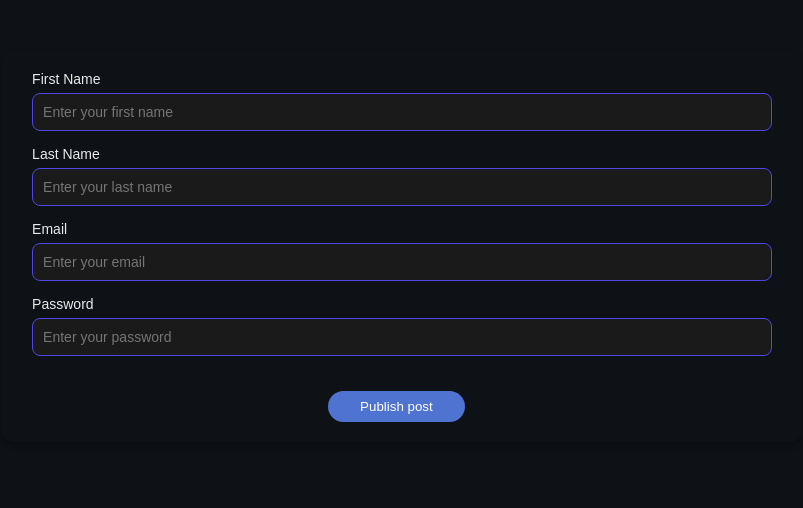
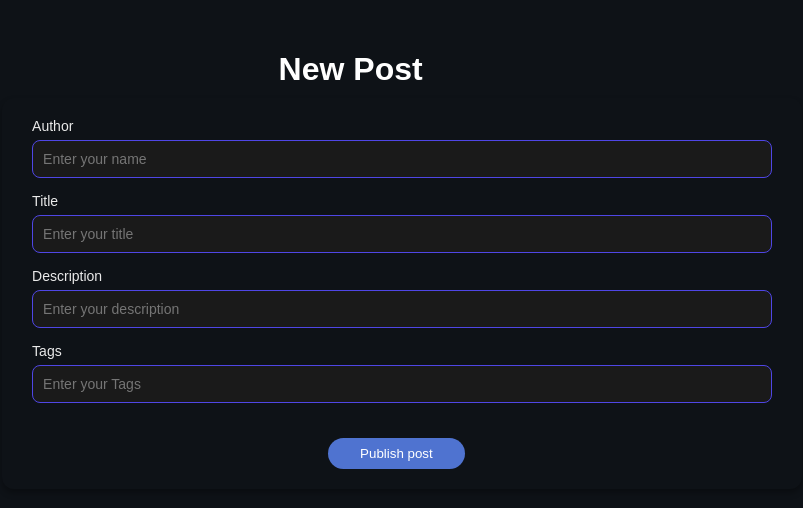
Before and after one commit to moaminrajabi/BlogPage, a React (Vite) app: page /new-post in a window 1280 px wide. Shown: the top 508 px of the page, without its empty margins (259-1062 px from the left). Built offline with nearby package versions, Linux system fonts and the light colour scheme.

Commit message:
[ADD] Add Post Form

```diff
--- a/src/App.css
+++ b/src/App.css
@@ -173,3 +173,7 @@ strong:hover {
   outline: none;
   transition: border 0.3s ease;
 }
+.newPost {
+  margin-bottom: 10px;
+  margin-left: 40%;
+}
--- a/src/components/AddPostForm.jsx
+++ b/src/components/AddPostForm.jsx
@@ -1,52 +1,64 @@
-import React from "react";
+import React, { useState } from "react";
 import "../App.css";
 
-function AddPostForm() {
+function AddPostForm({ onAddPost }) {
+  const [author, setAuthor] = useState("");
+  const [title, setTitle] = useState("");
+  const [description, setDescription] = useState("");
+  const [tags, setTags] = useState("");
+
+  const handleSubmit = (e) => {
+    e.preventDefault();
+    onAddPost({ title, description, tags: tags.split(",") });
+    setTitle("");
+    setDescription("");
+    setTags("");
+  };
   return (
     <div class="form-container">
-      <form>
+      <form onSubmit={handleSubmit}>
         <div class="form-group">
-          <label className="lable" for="firstName">
-            First Name
+          <label className="lable" for="author">
+            Author
           </label>
           <input
             className="inputAddForm"
             type="text"
             id="firstName"
-            placeholder="Enter your first name"
+            placeholder="Enter your name"
           />
         </div>
         <div class="form-group">
-          <label className="lable" for="lastName">
-            Last Name
+          <label className="lable" for="title">
+            Title
           </label>
           <input
             className="inputAddForm"
             type="text"
             id="lastName"
-            placeholder="Enter your last name"
+            placeholder="Enter your title"
           />
         </div>
         <div class="form-group">
-          <label className="lable" for="email">
-            Email
+          <label className="lable" for="description">
+            Description
           </label>
           <input
             className="inputAddForm"
             type="email"
             id="email"
-            placeholder="Enter your email"
+            placeholder="Enter your description"
           />
         </div>
         <div class="form-group">
           <label className="lable" for="password">
-            Password
+            Tags
           </label>
           <input
             className="inputAddForm"
             type="password"
             id="password"
-            placeholder="Enter your password"
+            placeholder="Enter your Tags"
           />
         </div>
         <button className="button" type="submit">
--- a/src/pages/NewPostPage.jsx
+++ b/src/pages/NewPostPage.jsx
@@ -1,9 +1,11 @@
-import React from "react";
+import React, { useState } from "react";
 import AddPostForm from "../components/AddPostForm";
 
 function NewPostPage() {
+  const [posts, setPosts] = useState([]);
   return (
     <div>
+      <h1 className="newPost">New Post</h1>
       <AddPostForm />
     </div>
   );
```
